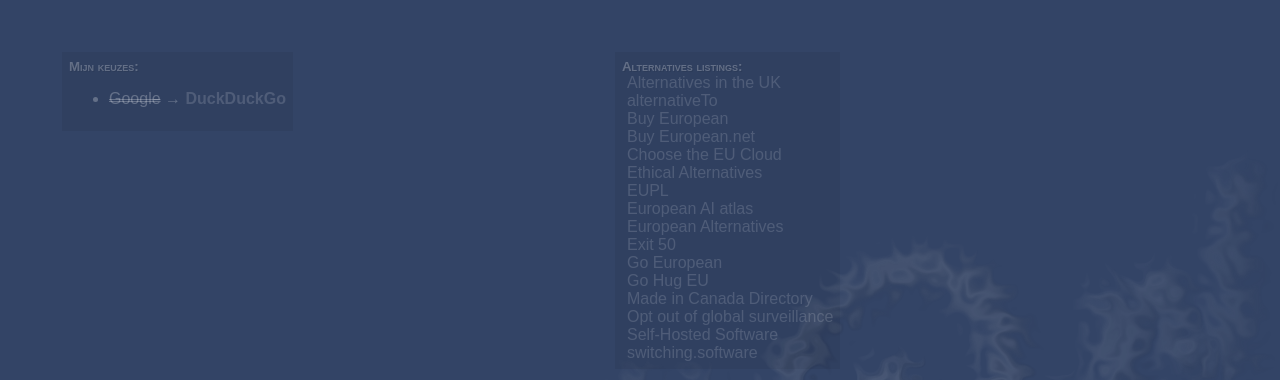
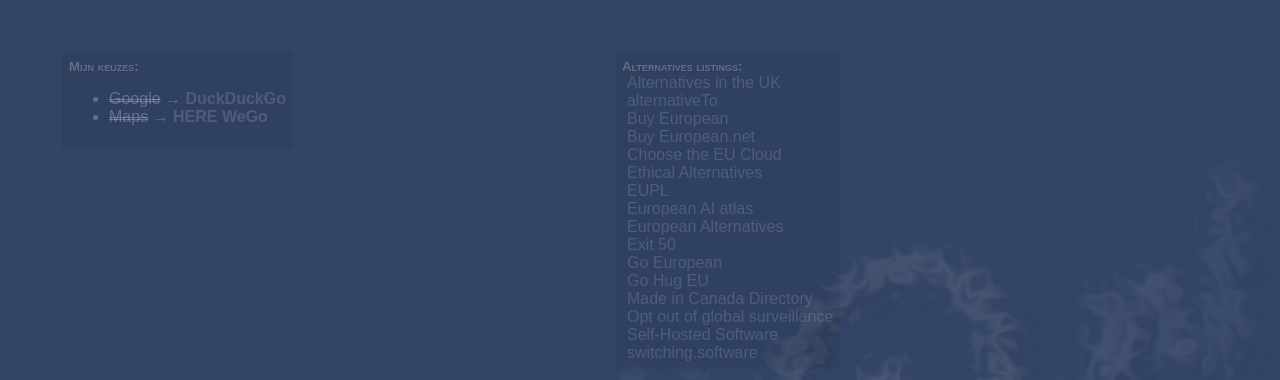
Before and after one commit to brownhamer/alt0.nl, a PHP site: page /alternatives.php in a window 1280 px wide. Shown: the part 139-519 px from the top of the page. Run offline with PHP 8.4, Linux system fonts and the light colour scheme; data that the repository does not hold is empty.

Commit message:
Added HERE WeGo

```diff
--- a/alternatives.php
+++ b/alternatives.php
@@ -20,6 +20,7 @@ startHtmlPage('Alt0.nl &rarr; Alternatives');
 <div id="choices"><h5>Mijn keuzes:</h5>
 <ul>
   <li><span class="del">Google</span> &rarr; <b><a href="https://start.duckduckgo.com/">DuckDuckGo</a></b></li>
+  <li><span class="del">Maps</span> &rarr; <b><a href="https://wego.here.com/">HERE WeGo</a></b></li>
 </ul>
 </div>
 </td><td>
```
